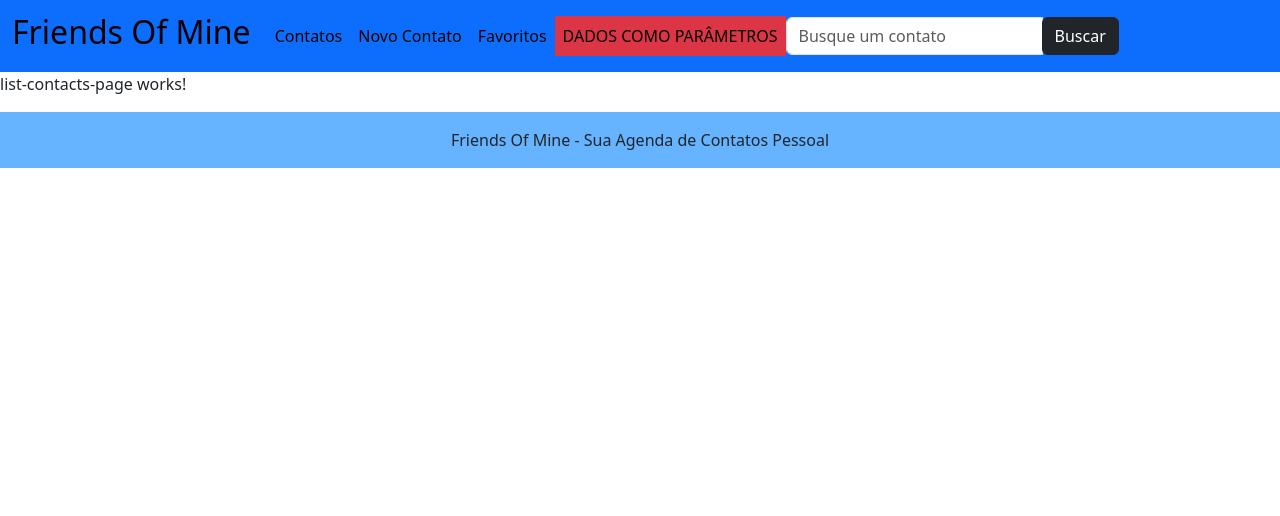
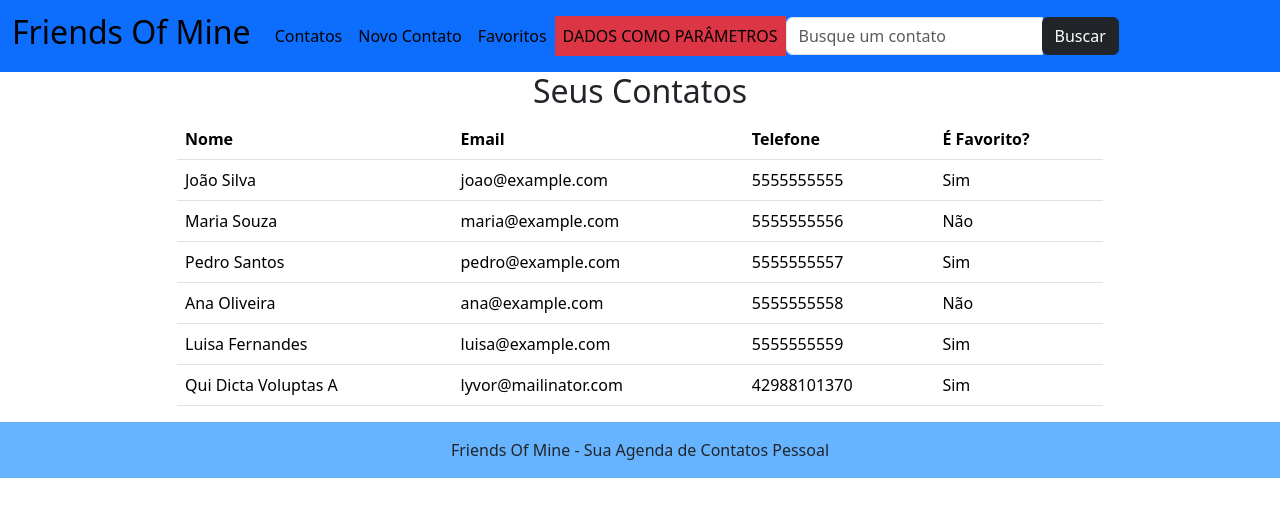
Before and after one commit to GabrielPeplinski/friends-of-mine, an Angular app in the folder friends-of-mine/: page /contatos in a window 1280 px wide. Shown: the top 516 px of the page. Built offline with nearby package versions, Linux system fonts and the light colour scheme; data requests are answered from the project's data file.

Commit message:
Listagem de itens adicionada

```diff
--- a/friends-of-mine/src/app/pages/list-contacts-page/list-contacts-page.component.html
+++ b/friends-of-mine/src/app/pages/list-contacts-page/list-contacts-page.component.html
@@ -1 +1,25 @@
-<p>list-contacts-page works!</p>
+<div class="container">
+  <div class="row justify-content-center">
+    <div class="col-md-10">
+      <h2 class="text-center">Seus Contatos</h2>
+      <table class="table">
+        <thead>
+        <tr>
+          <th>Nome</th>
+          <th>Email</th>
+          <th>Telefone</th>
+          <th>É Favorito?</th>
+        </tr>
+        </thead>
+        <tbody>
+        <tr *ngFor="let contact of contacts">
+          <td>{{ contact.name | titlecase }}</td>
+          <td>{{ contact.email }}</td>
+          <td>{{ contact.phoneNumber }}</td>
+          <td>{{ contact.isFavorite ? 'Sim' : 'Não' }}</td>
+        </tr>
+        </tbody>
+      </table>
+    </div>
+  </div>
+</div>
--- a/friends-of-mine/src/app/pages/list-contacts-page/list-contacts-page.component.ts
+++ b/friends-of-mine/src/app/pages/list-contacts-page/list-contacts-page.component.ts
@@ -1,10 +1,27 @@
-import { Component } from '@angular/core';
+import {Component, OnInit} from '@angular/core';
+import {ContactService} from "@services/contact/contact.service";
+import {Router} from "@angular/router";
+import {ContactInterface} from "@interfaces/ContactInterface";
 
 @Component({
   selector: 'app-list-contacts-page',
   templateUrl: './list-contacts-page.component.html',
   styleUrls: ['./list-contacts-page.component.css']
 })
-export class ListContactsPageComponent {
 
+export class ListContactsPageComponent implements OnInit {
+  public contacts: ContactInterface[] = [];
+
+  constructor(private contactService: ContactService, private router: Router) {
+  }
+
+  async ngOnInit(): Promise<void> {
+    const params: any = '';
+
+    (await this.contactService.index(params))
+      .subscribe({
+        next: (contacts: ContactInterface[]) => this.contacts = contacts,
+        error: (e) => console.error(e),
+      })
+  }
 }
--- a/friends-of-mine/src/app/services/contact/contact.service.ts
+++ b/friends-of-mine/src/app/services/contact/contact.service.ts
@@ -35,4 +35,8 @@ export class ContactService {
   async create(contact: ContactInterface): Promise<Observable<any>> {
     return this.http.post<any>(this.apiUrl, contact);
   }
+
+  async index(params?: any): Promise<Observable<ContactInterface[]>> {
+    return this.http.get<any[]>(this.apiUrl, {params});
+  }
 }
```
